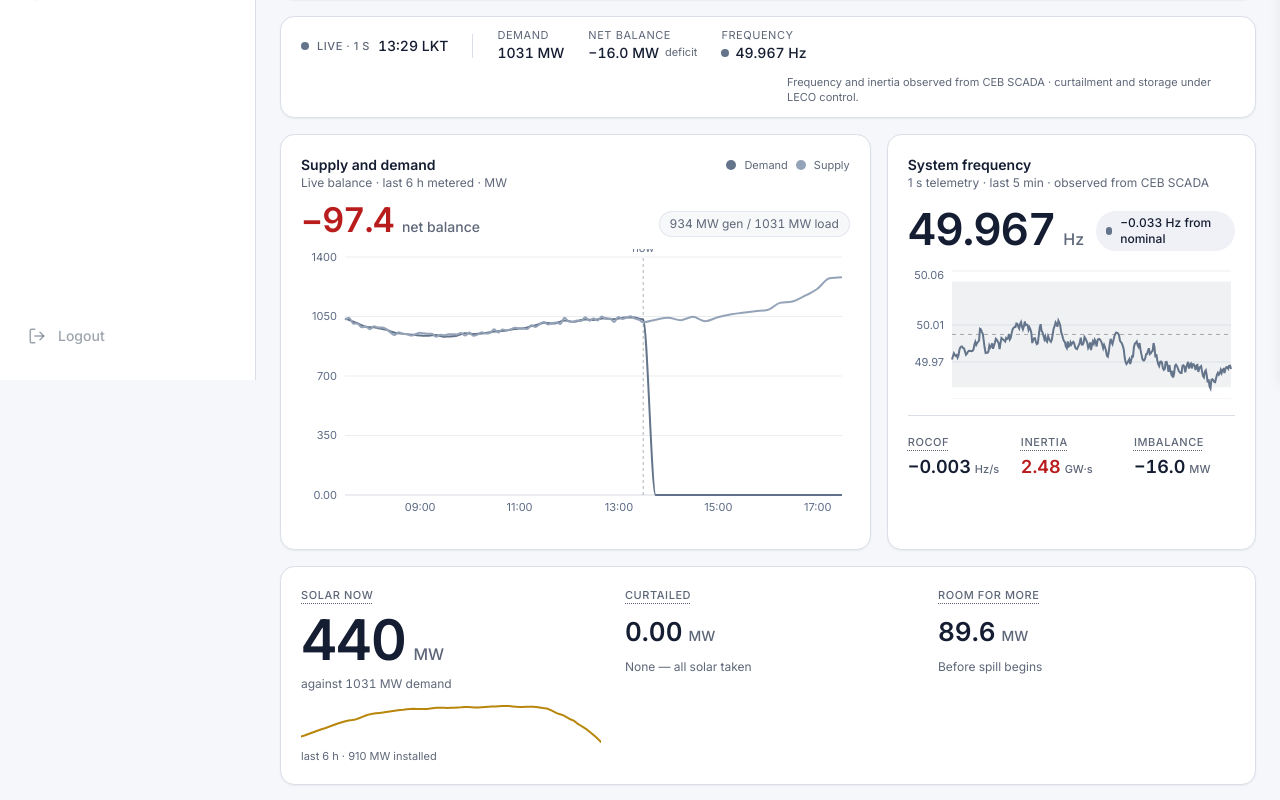
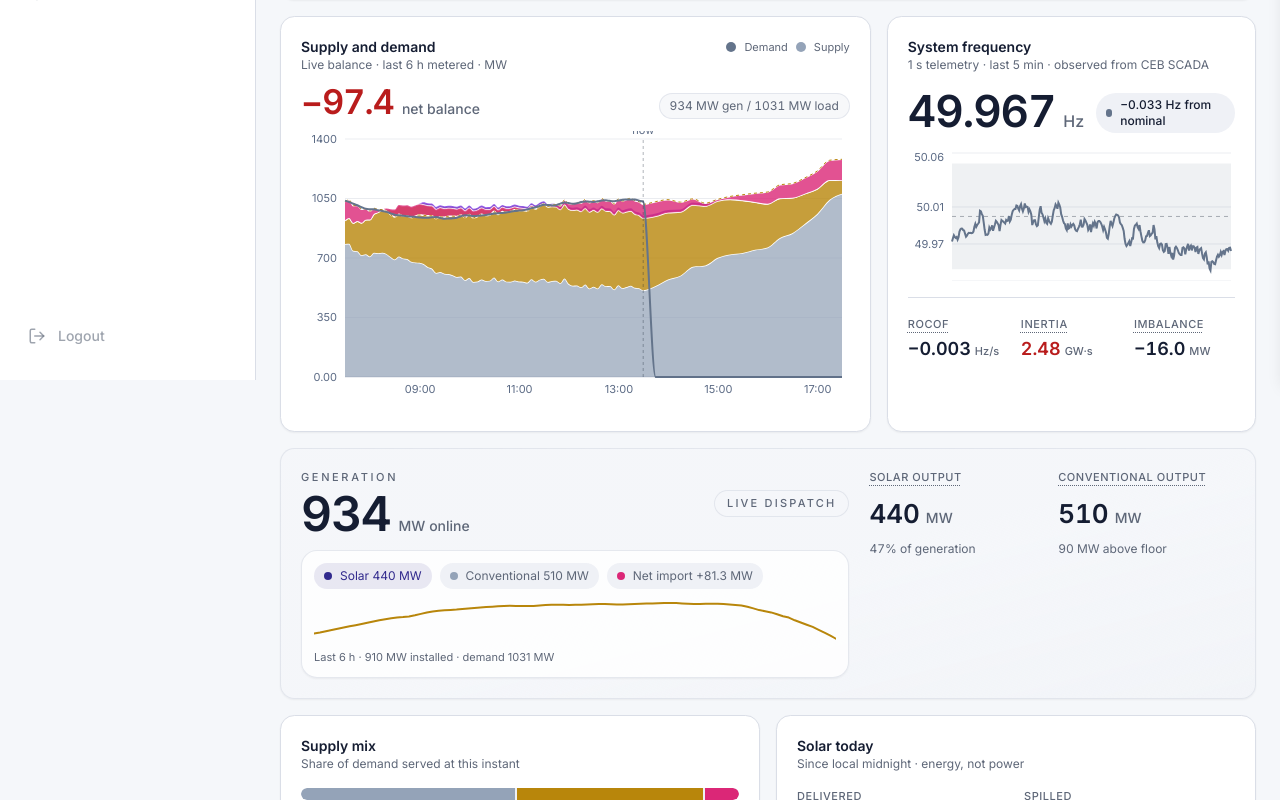
Before and after one commit to prabhashwarap/DERMS_Brainstrome, a React (Vite) app: page / in a window 1280 px wide. Shown: the part 420-1220 px from the top of the page. Built offline with nearby package versions, Linux system fonts and the light colour scheme.

Commit message:
feat: update SupplyStack chart to use ComposedChart and enhance data representation

```diff
--- a/src/components/dashboard/DashboardView.tsx
+++ b/src/components/dashboard/DashboardView.tsx
@@ -34,7 +34,7 @@ import {
   SelectTrigger,
   SelectValue,
 } from "@/components/ui/select";
-import { StatTile, Term } from "./tiles";
+import { StatTile } from "./tiles";
 import { Sparkline } from "./Sparkline";
 import { SupplyStack } from "./SupplyStack";
 import { FrequencyPanel } from "./FrequencyPanel";
@@ -42,20 +42,13 @@ import { SupplyMix } from "./SupplyMix";
 import { SolarToday } from "./SolarToday";
 import { RampPanel } from "./RampPanel";
 import { EventsPanel } from "./EventsPanel";
-import { formatLKT } from "@/pipeline/calendar";
 import { installedSolarMW } from "@/pipeline/system/fleet";
 import { FEEDER_LIST, capacityMW, type FeederId } from "@/pipeline/feeders";
 import type { Bundle } from "@/pipeline/forecast";
-import {
-  LEVEL_CLASS,
-  NOMINAL_HZ,
-  THRESHOLDS,
-  classifyCeiling,
-  classifyDeviation,
-} from "@/pipeline/system/thresholds";
+import { THRESHOLDS, classifyCeiling } from "@/pipeline/system/thresholds";
 import type { SystemTick } from "@/pipeline/system/types";
 import { useFleetTick, useStackSeries, useSystemTick, type StackRow } from "@/lib/useBalance";
-import { cn, formatMW, formatSignedMW } from "@/lib/utils";
+import { formatMW, formatSignedMW } from "@/lib/utils";
 
 export function DashboardView({
   bundle,
@@ -75,8 +68,6 @@ export function DashboardView({
       <h1 className="sr-only">Grid balance dashboard</h1>
 
       <FeederOverview bundle={bundle} feederId={feederId} onFeederChange={onFeederChange} tick={tick} />
-
-      <StatusRibbon tick={tick} />
 
       {/* The two charts that carry the page: what supply did, and whether
           balance held while it did it. */}
@@ -238,77 +229,6 @@ function MetricRow({ label, value }: { label: string; value: string }) {
 }
 
 /**
- * The ribbon operators glance at from across the room: is the feed live, what
- * time is the data, and the three system totals that frame everything below.
- * It carries no chart and no colour unless something is deviating.
- */
-function StatusRibbon({ tick }: { tick: SystemTick }) {
-  const freqLevel = classifyDeviation(tick.frequencyHz - NOMINAL_HZ, THRESHOLDS.frequencyHz);
-
-  return (
-    <Card className="flex flex-wrap items-center gap-x-6 gap-y-3 px-5 py-3">
-      <span className="flex items-center gap-2">
-        {/* Liveness is stated, not implied. A page of frozen numbers looks
-            exactly like a page of live ones. */}
-        <span className="relative flex h-2 w-2" aria-hidden>
-          <span className="absolute inline-flex h-full w-full animate-ping rounded-full bg-[var(--status-normal)] opacity-60" />
-          <span className="relative inline-flex h-2 w-2 rounded-full bg-[var(--status-normal)]" />
-        </span>
-        <span className="text-[11px] font-medium uppercase tracking-wider text-muted-foreground">
-          Live · 1 s
-        </span>
-        <span className="tnum text-sm font-medium">{formatLKT(tick.ts, { time: true })} LKT</span>
-      </span>
-
-      <span className="hidden h-6 w-px bg-border sm:block" aria-hidden />
-
-      <Chip label="Demand" value={`${formatMW(tick.loadMW)} MW`} />
-      <Chip
-        label="Net balance"
-        value={`${formatSignedMW(tick.imbalanceMW)} MW`}
-        note={tick.imbalanceMW >= 0 ? "surplus" : "deficit"}
-      />
-      <Chip
-        label="Frequency"
-        value={`${tick.frequencyHz.toFixed(3)} Hz`}
-        level={freqLevel}
-        dot
-      />
-
-      <p className="ml-auto max-w-md text-[11px] leading-snug text-muted-foreground">
-        Frequency and inertia observed from CEB SCADA · curtailment and storage
-        under LECO control.
-      </p>
-    </Card>
-  );
-}
-
-function Chip({
-  label,
-  value,
-  note,
-  level = "normal",
-  dot = false,
-}: {
-  label: string;
-  value: string;
-  note?: string;
-  level?: "normal" | "warning" | "critical";
-  dot?: boolean;
-}) {
-  return (
-    <span className="flex flex-col leading-tight">
-      <span className="text-[11px] uppercase tracking-wider text-muted-foreground">{label}</span>
-      <span className="flex items-center gap-1.5">
-        {dot && <span className={cn("h-2 w-2 rounded-full", LEVEL_CLASS[level].dot)} aria-hidden />}
-        <span className={cn("tnum text-sm font-medium", LEVEL_CLASS[level].text)}>{value}</span>
-        {note && <span className="text-[11px] text-muted-foreground">{note}</span>}
-      </span>
-    </span>
-  );
-}
-
-/**
  * The headline band: solar carried, and the three numbers that bound it.
  *
  * Solar delivered is the only large-type figure on the page apart from
@@ -322,57 +242,88 @@ function SolarHeadline({ tick, rows }: { tick: SystemTick; rows: StackRow[] }) {
   const available = tick.solarMW + tick.curtailedMW;
   const curtailPct = available > 1 ? (100 * tick.curtailedMW) / available : 0;
   const curtailLevel = classifyCeiling(curtailPct, THRESHOLDS.curtailmentPct);
+  const generationMW = tick.generationMW;
+  const solarSharePct = generationMW > 0 ? (100 * tick.solarMW) / generationMW : 0;
+  const conventionalSharePct = generationMW > 0 ? (100 * tick.conventionalMW) / generationMW : 0;
+  const floorGapMW = Math.max(0, tick.conventionalMW - tick.conventionalFloorMW);
 
   return (
-    <Card className="grid grid-cols-1 gap-6 p-5 lg:grid-cols-[minmax(0,300px)_1fr]">
-      <div className="flex flex-col gap-2">
-        <Term help="Solar delivered to the grid right now. The quantity this system exists to raise.">
-          Solar now
-        </Term>
-        <div className="flex items-baseline gap-2">
-          <span className="tnum text-[56px] font-semibold leading-none tracking-tight">
-            {formatMW(tick.solarMW)}
+    <Card className="overflow-hidden border-border/70 bg-gradient-to-br from-background via-background to-muted/40 p-5">
+      <div className="grid grid-cols-1 gap-5 lg:grid-cols-[minmax(0,1.2fr)_minmax(280px,0.8fr)] lg:items-start">
+        <div className="flex flex-col gap-3">
+          <div className="flex flex-wrap items-center justify-between gap-3">
+            <div>
+              <div className="text-[11px] font-medium uppercase tracking-[0.24em] text-muted-foreground">
+                Generation
+              </div>
+              <div className="mt-1 flex items-baseline gap-2">
+                <span className="tnum text-[48px] font-semibold leading-none tracking-tight text-foreground">
+                  {formatMW(generationMW)}
                 </span>
-          <span className="text-base font-medium text-muted-foreground">MW</span>
+                <span className="text-sm font-medium text-muted-foreground">MW online</span>
               </div>
-        <div className="tnum text-xs text-muted-foreground">
-          against {formatMW(tick.loadMW)} MW demand
             </div>
-        <div className="mt-1">
+            <div className="rounded-full border border-border/70 bg-background/70 px-3 py-1 text-[11px] font-medium uppercase tracking-[0.2em] text-muted-foreground">
+              Live dispatch
+            </div>
+          </div>
+
+          <div className="rounded-2xl border border-border/70 bg-card/80 p-3 shadow-sm">
+            <div className="flex flex-wrap items-center gap-2 text-[12px] text-muted-foreground">
+              <span className="inline-flex items-center gap-2 rounded-full bg-primary/10 px-2.5 py-1 text-primary">
+                <span className="h-2 w-2 rounded-full bg-primary" />
+                Solar {formatMW(tick.solarMW)} MW
+              </span>
+              <span className="inline-flex items-center gap-2 rounded-full bg-muted px-2.5 py-1">
+                <span className="h-2 w-2 rounded-full bg-[var(--src-conventional)]" />
+                Conventional {formatMW(tick.conventionalMW)} MW
+              </span>
+              <span className="inline-flex items-center gap-2 rounded-full bg-muted px-2.5 py-1">
+                <span className="h-2 w-2 rounded-full bg-[var(--src-import)]" />
+                Net import {formatSignedMW(tick.interchangeMW)} MW
+              </span>
+            </div>
+            <div className="mt-3">
               <Sparkline
                 values={solarSeries}
                 width={280}
                 height={40}
                 stroke="var(--src-solar)"
-            label={`Solar output over the last 6 hours, ${formatMW(tick.solarMW)} megawatts now`}
+                label={`Generation mix over the last 6 hours, ${formatMW(generationMW)} megawatts now`}
                 className="w-full"
               />
-          <div className="mt-1 text-[11px] text-muted-foreground">
-            last 6 h · {formatMW(installedSolarMW())} MW installed
+            </div>
+            <div className="mt-2 text-[11px] text-muted-foreground">
+              Last 6 h · {formatMW(installedSolarMW())} MW installed · demand {formatMW(tick.loadMW)} MW
             </div>
           </div>
         </div>
 
-      <div className="grid grid-cols-1 gap-4 sm:grid-cols-2">
+        <div className="grid grid-cols-1 gap-3 sm:grid-cols-2 lg:grid-cols-1 xl:grid-cols-2">
           <StatTile
-          label="Curtailed"
-          help="Solar available but not taken, because conventional plant is already at its minimum."
-          value={formatMW(tick.curtailedMW)}
+            label="Solar output"
+            help="Solar actually delivered to the system at this instant."
+            value={formatMW(tick.solarMW)}
             unit="MW"
             level={tick.curtailedMW > 0.5 ? curtailLevel : "normal"}
             footnote={
               tick.curtailedMW > 0.5
-              ? `${curtailPct.toFixed(0)} % of available`
-              : "None — all solar taken"
+                ? `${curtailPct.toFixed(0)}% of available curtailed`
+                : `${solarSharePct.toFixed(0)}% of generation`
             }
           />
           <StatTile
-          label="Room for more"
-          help="Additional solar the grid could absorb right now before the minimum-generation floor forces curtailment."
-          value={tick.solarHeadroomMW > 0 ? formatMW(tick.solarHeadroomMW) : "0"}
+            label="Conventional output"
+            help="Dispatchable generation currently online and feeding the system."
+            value={formatMW(tick.conventionalMW)}
             unit="MW"
-          footnote={tick.solarHeadroomMW > 0 ? "Before spill begins" : "Floor reached"}
+            footnote={
+              tick.conventionalMW > tick.conventionalFloorMW
+                ? `${floorGapMW.toFixed(0)} MW above floor`
+                : `${conventionalSharePct.toFixed(0)}% of generation`
+            }
           />
+        </div>
       </div>
     </Card>
   );
--- a/src/components/dashboard/SupplyStack.tsx
+++ b/src/components/dashboard/SupplyStack.tsx
@@ -15,9 +15,10 @@
 
 import { memo, useMemo } from "react";
 import {
+  Area,
   CartesianGrid,
+  ComposedChart,
   Line,
-  LineChart,
   ReferenceLine,
   ResponsiveContainer,
   Tooltip as RTooltip,
@@ -71,17 +72,15 @@ export const SupplyStack = memo(function SupplyStack({
   }, [rows]);
 
   const chartRows = useMemo(() => {
-    const supplySeries = rows.map((r) => {
-      const supply = (r.conventional ?? 0) + (r.solar ?? 0) + (r.battery ?? 0) + (r.import ?? 0);
-      const demand = r.load ?? 0;
-      return {
-        ts: r.ts,
-        demand,
-        supply,
-        balance: supply - demand,
-      };
-    });
-    return supplySeries;
+    return rows.map((r) => ({
+      ts: r.ts,
+      demand: r.load ?? 0,
+      conventional: r.conventional ?? 0,
+      solar: r.solar ?? 0,
+      battery: r.battery ?? 0,
+      import: r.import ?? 0,
+      spilled: Math.max(0, (r.solarPotential ?? 0) - (r.solar ?? 0)),
+    }));
   }, [rows]);
 
   const netBalanceMW = tick.generationMW - tick.loadMW;
@@ -112,7 +111,7 @@ export const SupplyStack = memo(function SupplyStack({
 
       <div className="h-[280px] w-full">
         <ResponsiveContainer width="100%" height="100%">
-          <LineChart data={chartRows} margin={{ top: 8, right: 8, bottom: 4, left: 0 }}>
+          <ComposedChart data={chartRows} margin={{ top: 8, right: 8, bottom: 4, left: 0 }}>
             <CartesianGrid stroke="var(--viz-grid)" vertical={false} />
             <XAxis
               dataKey="ts"
@@ -133,18 +132,61 @@ export const SupplyStack = memo(function SupplyStack({
               width={44}
               tickFormatter={(v: number) => formatMW(v)}
             />
+            <Area
+              type="monotone"
+              dataKey="conventional"
+              stackId="supply"
+              fill="var(--src-conventional)"
+              fillOpacity={0.72}
+              stroke="var(--viz-surface)"
+              strokeWidth={1.5}
+              isAnimationActive={false}
+            />
+            <Area
+              type="monotone"
+              dataKey="solar"
+              stackId="supply"
+              fill="var(--src-solar)"
+              fillOpacity={0.8}
+              stroke="var(--viz-surface)"
+              strokeWidth={1.5}
+              isAnimationActive={false}
+            />
+            <Area
+              type="monotone"
+              dataKey="battery"
+              stackId="supply"
+              fill="var(--src-battery)"
+              fillOpacity={0.8}
+              stroke="var(--viz-surface)"
+              strokeWidth={1.5}
+              isAnimationActive={false}
+            />
+            <Area
+              type="monotone"
+              dataKey="import"
+              stackId="supply"
+              fill="var(--src-import)"
+              fillOpacity={0.8}
+              stroke="var(--viz-surface)"
+              strokeWidth={1.5}
+              isAnimationActive={false}
+            />
+            <Area
+              type="monotone"
+              dataKey="spilled"
+              stackId="supply"
+              fill="var(--src-solar)"
+              fillOpacity={0.18}
+              stroke="var(--src-solar)"
+              strokeWidth={1}
+              strokeDasharray="3 3"
+              isAnimationActive={false}
+            />
             <Line
               type="monotone"
               dataKey="demand"
               stroke={DEMAND_COLOR}
-              strokeWidth={2}
-              dot={false}
-              isAnimationActive={false}
-            />
-            <Line
-              type="monotone"
-              dataKey="supply"
-              stroke={SUPPLY_COLOR}
               strokeWidth={2}
               dot={false}
               isAnimationActive={false}
@@ -156,7 +198,7 @@ export const SupplyStack = memo(function SupplyStack({
               label={{ value: "now", position: "top", fill: "var(--viz-axis)", fontSize: 11 }}
             />
             <RTooltip content={<StackTooltip />} cursor={{ stroke: "var(--viz-divider)" }} />
-          </LineChart>
+          </ComposedChart>
         </ResponsiveContainer>
       </div>
     </Card>
@@ -181,7 +223,11 @@ function StackTooltip({
 
   const byKey = new Map(payload.map((p) => [p.dataKey, p.value]));
   const demand = byKey.get("demand") ?? 0;
-  const supply = byKey.get("supply") ?? 0;
+  const conventional = byKey.get("conventional") ?? 0;
+  const solar = byKey.get("solar") ?? 0;
+  const battery = byKey.get("battery") ?? 0;
+  const importValue = byKey.get("import") ?? 0;
+  const supply = conventional + solar + battery + importValue;
   const balance = supply - demand;
 
   return (
@@ -194,8 +240,20 @@ function StackTooltip({
             <td className="text-right font-medium">{formatMW(demand)}</td>
           </tr>
           <tr>
-            <td className="pr-2">Supply</td>
-            <td className="text-right font-medium">{formatMW(supply)}</td>
+            <td className="pr-2">Conventional</td>
+            <td className="text-right font-medium">{formatMW(conventional)}</td>
+          </tr>
+          <tr>
+            <td className="pr-2">Solar</td>
+            <td className="text-right font-medium">{formatMW(solar)}</td>
+          </tr>
+          <tr>
+            <td className="pr-2">Battery</td>
+            <td className="text-right font-medium">{formatMW(battery)}</td>
+          </tr>
+          <tr>
+            <td className="pr-2">Import</td>
+            <td className="text-right font-medium">{formatMW(importValue)}</td>
           </tr>
           <tr className="border-t border-border">
             <td className="pr-2 pt-1">Net balance</td>
```
Lines whose indentation alone changed are shown as unchanged.
